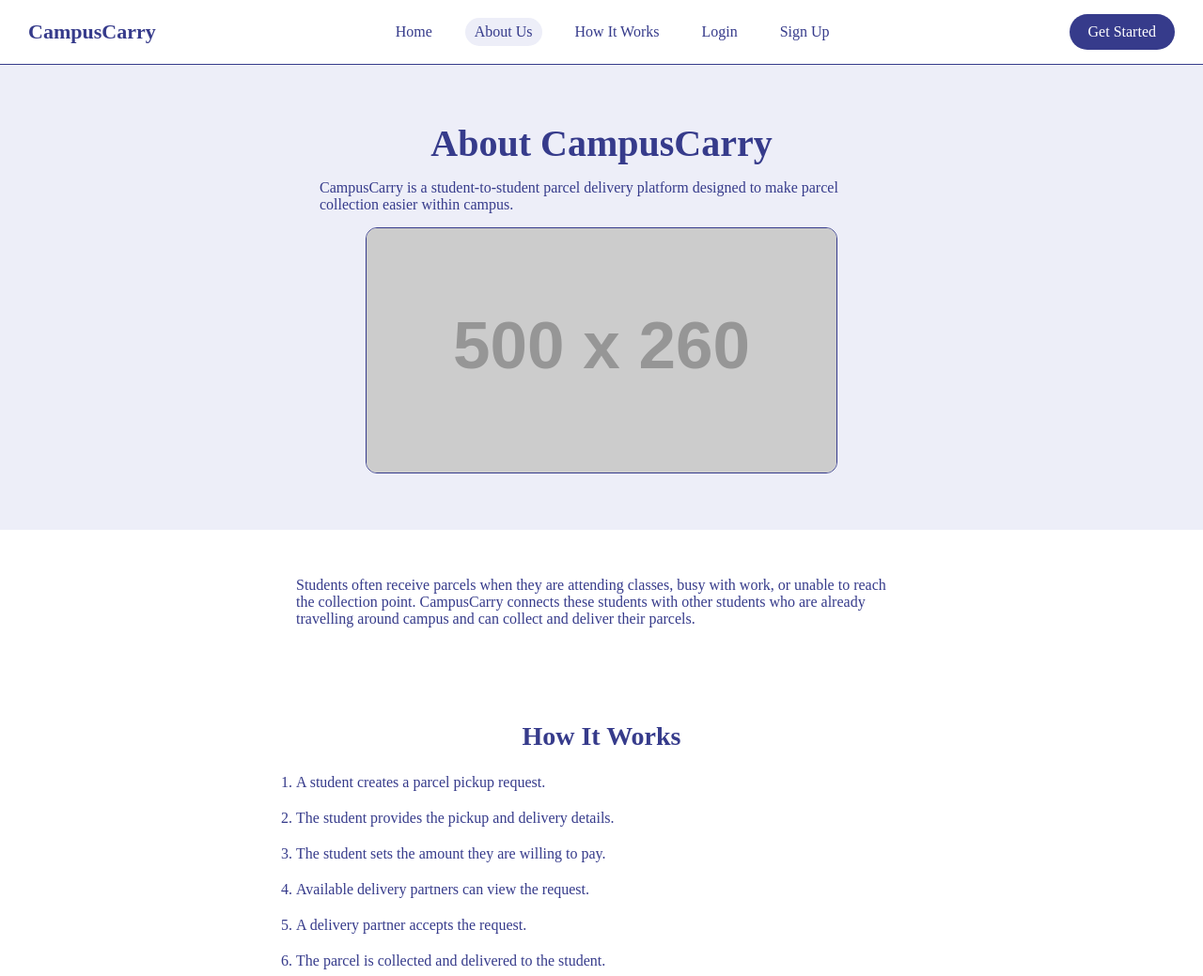
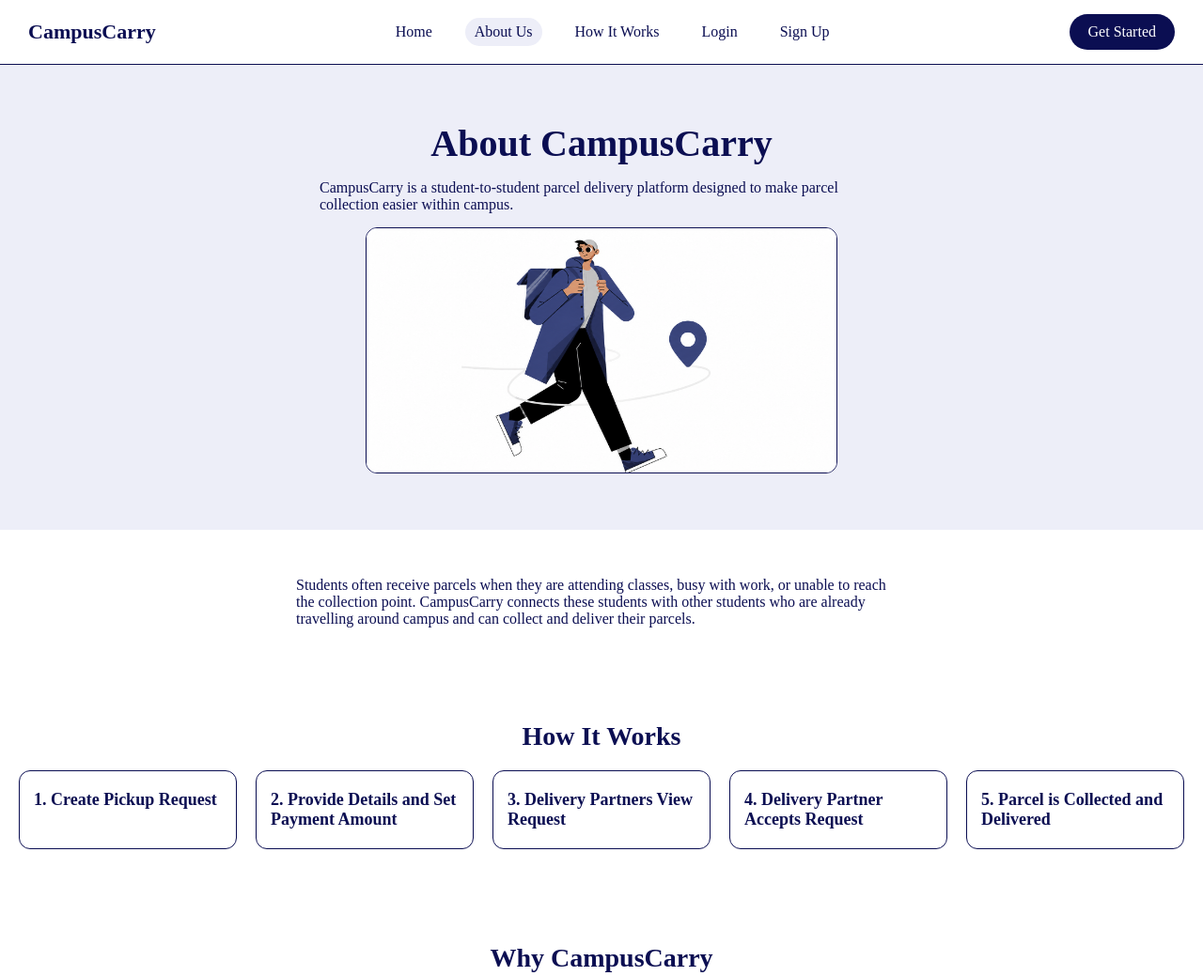
Before and after one commit to himanshish2/web-prog-project, a plain HTML site: page about.html in a window 1280 px wide. Shown: the top 1039 px of the page at 94% size. Drawn offline with Linux system fonts and the light colour scheme; placeholder pictures from the web are drawn by us.

Commit message:
added cards in how it works section and changed the colours and added a picture

```diff
--- a/about.html
+++ b/about.html
@@ -77,7 +77,7 @@
                 both allowed attributes, so we use them to control the
                 image size instead of any CSS max-width trick.
             -->
-            <img src="https://via.placeholder.com/500x260/363B8B/ffffff?text=CampusCarry"
+            <img src="5b26235d-8107-4193-b206-2f32f9f5fd5f.png"
                  alt="Student handing a parcel to another student on campus"
                  width="500" height="260" class="heroImage">
         </section>
@@ -96,12 +96,28 @@
         <!-- HOW IT WORKS SECTION -->
         <section class="section">
             <h2 class="sectionHeading">How It Works</h2>
+            <div class="cardRow">
+                <article class ="card">
+                    <h3> 1. Create Pickup Request</h3>
+                </article>
+                <article class ="card">
+                    <h3> 2. Provide Details and Set Payment Amount</h3>
+                </article>
+                <article class ="card">
+                    <h3> 3. Delivery Partners View Request</h3>
+                </article>
+                <article class ="card">
+                    <h3> 4. Delivery Partner Accepts Request</h3>
+                </article>
+                <article class ="card">
+                    <h3> 5. Parcel is Collected and Delivered</h3>
+                </article>
+            </div>
             <!--
                 <ol> (ordered list) is used because the steps genuinely
                 happen in a fixed sequence — this is more meaningful
-                than numbering plain <div>s by hand.
-            -->
-            <ol class="stepsList">
+                than numbering plain <div>s by hand.<
+                    ol class="stepsList">
                 <li>A student creates a parcel pickup request.</li>
                 <li>The student provides the pickup and delivery details.</li>
                 <li>The student sets the amount they are willing to pay.</li>
@@ -109,6 +125,8 @@
                 <li>A delivery partner accepts the request.</li>
                 <li>The parcel is collected and delivered to the student.</li>
             </ol>
+            -->
+
         </section>
 
         <!-- WHY CAMPUSCARRY SECTION -->
--- a/style.css
+++ b/style.css
@@ -28,7 +28,7 @@
 */
 body {
     background-color: #ffffff; /* page background = white, as required */
-    color: #363B8B;            /* primary text color = navy blue theme */
+    color: #0B0E52;            /* primary text color = navy blue theme */
 }
 
 /* ==========================================================
@@ -46,13 +46,13 @@ body {
     padding-bottom: 15px;
     padding-left: 30px;
     padding-right: 30px;
-    border-bottom: 1px solid #363B8B; /* separates nav from page body */
+    border-bottom: 1px solid #0B0E52; /* separates nav from page body */
 }
 
 /* Logo text block */
 .logo {
     font-size: 22px;
-    color: #363B8B;
+    color: #0B0E52;
 }
 
 /*
@@ -80,7 +80,7 @@ body {
 */
 .navLinks a {
     text-decoration: none;
-    color: #363B8B;
+    color: #0B0E52;
     padding-top: 6px;
     padding-bottom: 6px;
     padding-left: 10px;
@@ -104,14 +104,14 @@ body {
 .activeLink {
     background-color: #EDEEF8; /* lighter tint of #363B8B for the pill */
     border-radius: 20px;
-    color: #363B8B;
+    color: #0B0E52;
 }
 
 /* "Get Started" button, built with <a> (a link) styled to
    look like a button, since <a> is in our allowed tag list
    and works fine as a call-to-action button. */
 .btnGetStarted {
-    background-color: #363B8B;
+    background-color: #0B0E52;
     color: #ffffff;
     text-decoration: none;
     padding-top: 10px;
@@ -148,7 +148,7 @@ body {
 
 .hero h1 {
     font-size: 40px;
-    color: #363B8B;
+    color: #0B0E52;
 }
 
 /* Because there is no "max-width" allowed, we give the hero
@@ -161,7 +161,7 @@ body {
 
 .heroImage {
     border-radius: 12px;
-    border: 1px solid #363B8B;
+    border: 1px solid #0B0E52;
 }
 
 /* ==========================================================
@@ -182,7 +182,7 @@ body {
 
 .sectionHeading {
     font-size: 28px;
-    color: #363B8B;
+    color: #0B0E52;
 }
 
 .sectionText {
@@ -230,19 +230,19 @@ body {
     padding-bottom: 20px;
     padding-left: 15px;
     padding-right: 15px;
-    border: 1px solid #363B8B;
+    border: 1px solid #0B0E52;
     border-radius: 12px;
     background-color: #ffffff;
 }
 
 .card h3 {
     font-size: 18px;
-    color: #363B8B;
+    color: #0B0E52;
 }
 
 .card p {
     font-size: 14px;
-    color: #363B8B;
+    color: #0B0E52;
 }
 
 /* ==========================================================
@@ -258,7 +258,7 @@ body {
    CALL TO ACTION (final section before footer)
 ========================================================== */
 .ctaSection {
-    background-color: #363B8B;
+    background-color: #0B0E52;
 }
 
 .ctaSection h2 {
@@ -271,7 +271,7 @@ body {
 
 .ctaSection .btnGetStarted {
     background-color: #ffffff;
-    color: #363B8B;
+    color: #0B0E52;
 }
 
 .ctaSection .btnGetStarted:hover {
@@ -286,7 +286,7 @@ body {
    and easy to explain (fewer distinct patterns to justify).
 ========================================================== */
 footer {
-    background-color: #363B8B;
+    background-color: #0B0E52;
     padding-top: 30px;
     padding-bottom: 20px;
     padding-left: 30px;
```
Also changed, not shown: 5b26235d-8107-4193-b206-2f32f9f5fd5f.png (added).
